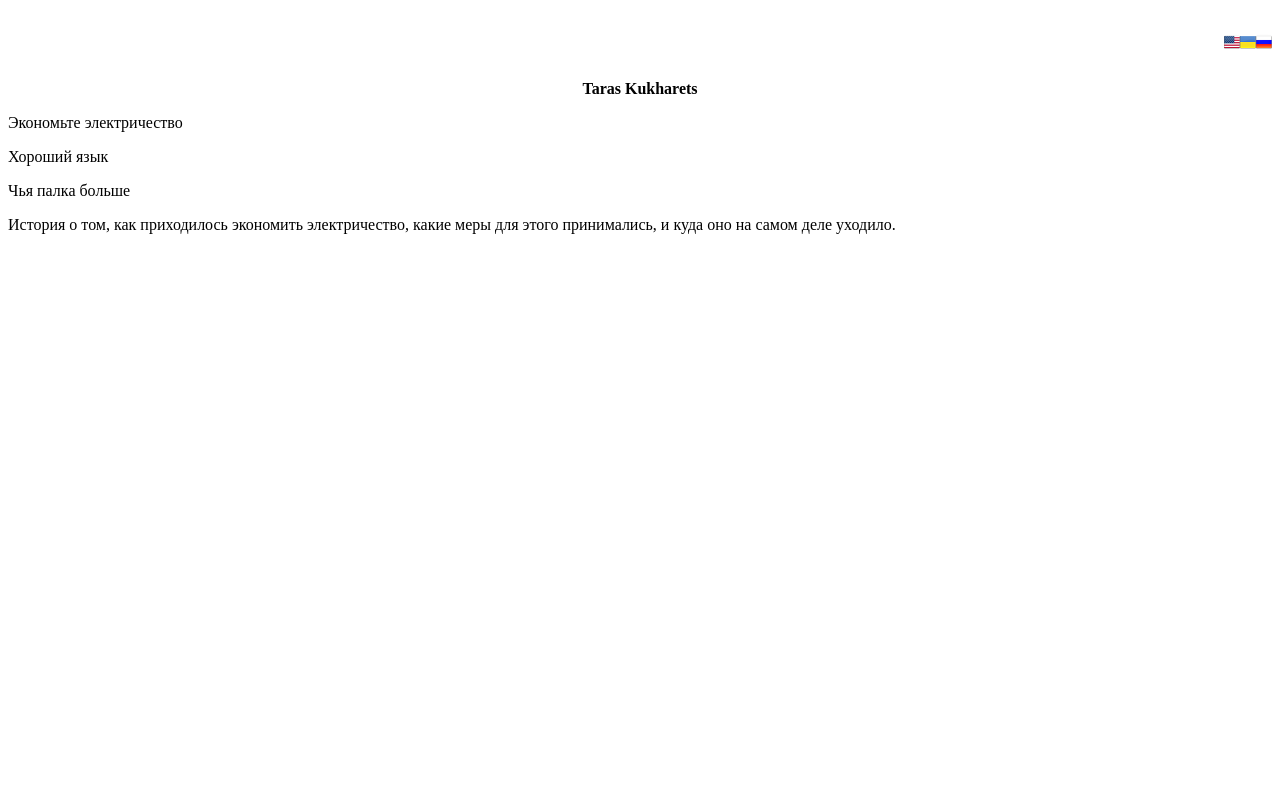
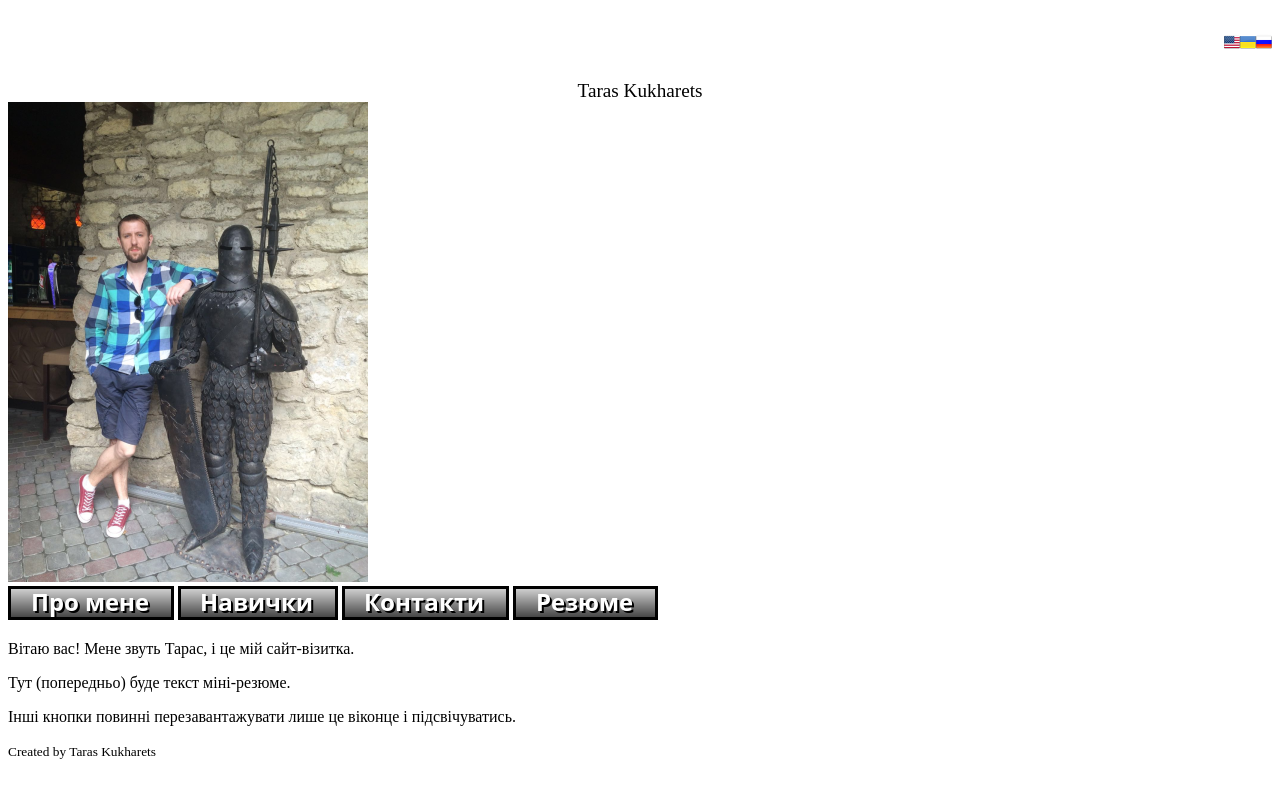
Before and after one commit to kukharets/mypage, a plain HTML site: page index.html in a window 1280 px wide. Drawn offline with Linux system fonts and the light colour scheme.

Commit message:
nonstyle mypage final

```diff
--- a/index.html
+++ b/index.html
@@ -1,22 +1,37 @@
 <!DOCTYPE html>
 <html>
 <head>
+    <meta charset="UTF-8">
     <title>Taras Kukharets</title>
 </head>
 <body>
 <header>
-            <h1 align = "right"><img src="United-States-Flag-16.png"><img src=Ukraine-Flag-16.png><img src="Russia-Flag-16.png"></h1>
-            <center><b>Taras Kukharets</b></center>
+    <h1 align="right"><img src="United-States-Flag-16.png"><img src=Ukraine-Flag-16.png><img src="Russia-Flag-16.png">
+    </h1>
+    <center><big>Taras Kukharets</big></center>
 </header>
 <aside>
-   <p>Экономьте электричество</p>
-   <p>Хороший язык</p>
-   <p>Чья палка больше</p>
+    <img src="knight.png">
 </aside>
+<nav>
+    <a href="index.html"><img src="aboutme.png" alt="Про мене"></a>
+    <a href="index.html"><img src="skills.png" alt="Навички"></a>
+    <a href="index.html"><img src="contacts.png" alt="Контакти"></a>
+    <a href="index.html"><img src="resume.png" alt="Резюме"></a>
+</nav>
 <article>
-   История о том, как приходилось экономить электричество,
-   какие меры для этого принимались, и куда оно на самом деле уходило.
+
+    <p>Вітаю вас!
+        Мене звуть Тарас, і це мій сайт-візитка.</p>
+
+    <p>Тут (попередньо) буде текст міні-резюме.</p>
+
+    <p>Інші кнопки повинні перезавантажувати лише
+        це віконце і підсвічуватись.</p>
+
 </article>
-
+<footer>
+    <small>Created by Taras Kukharets</small>
+</footer>
 </body>
 </html>
```
Also changed, not shown: aboutme.png (added), contacts.png (added), knight.png (added), resume.png (added), skills.png (added). Lines whose indentation alone changed are shown as unchanged.
